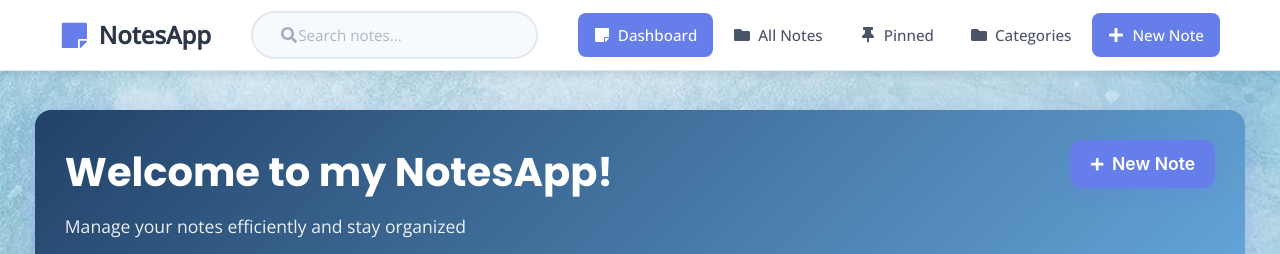
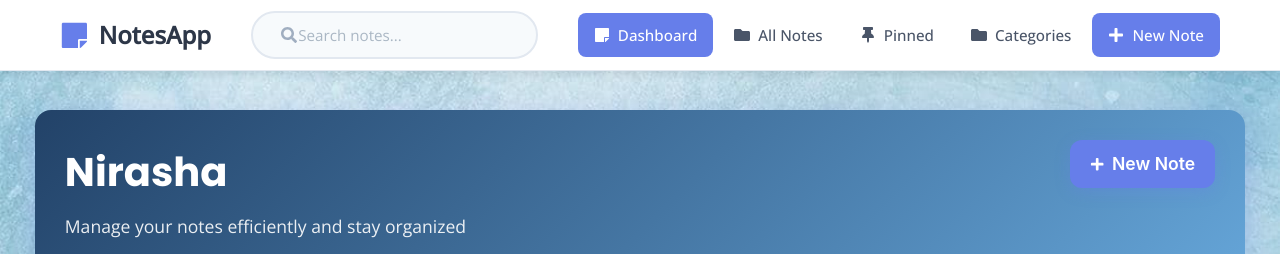
Before and after one commit to NIRASHA3/Cloudnotes, a React (Vite) app in the folder frontend/: page /dashboard in a window 1280 px wide. Shown: the top 254 px of the page. Built offline with nearby package versions, Linux system fonts and the light colour scheme; no server answers; the HTML template or start-up script is replaced by a standard one.

Commit message:
Change for testing

```diff
--- a/frontend/src/pages/Dashboard.jsx
+++ b/frontend/src/pages/Dashboard.jsx
@@ -79,7 +79,7 @@ const Dashboard = () => {
       {/* Welcome Header */}
       <div className="dashboard-header">
         <div className="welcome-section">
-          <h1>Welcome to my NotesApp!</h1>
+          <h1>Nirasha</h1>
           <p>Manage your notes efficiently and stay organized</p>
           {isStorageCritical && (
             <div className="storage-alert critical">
```
